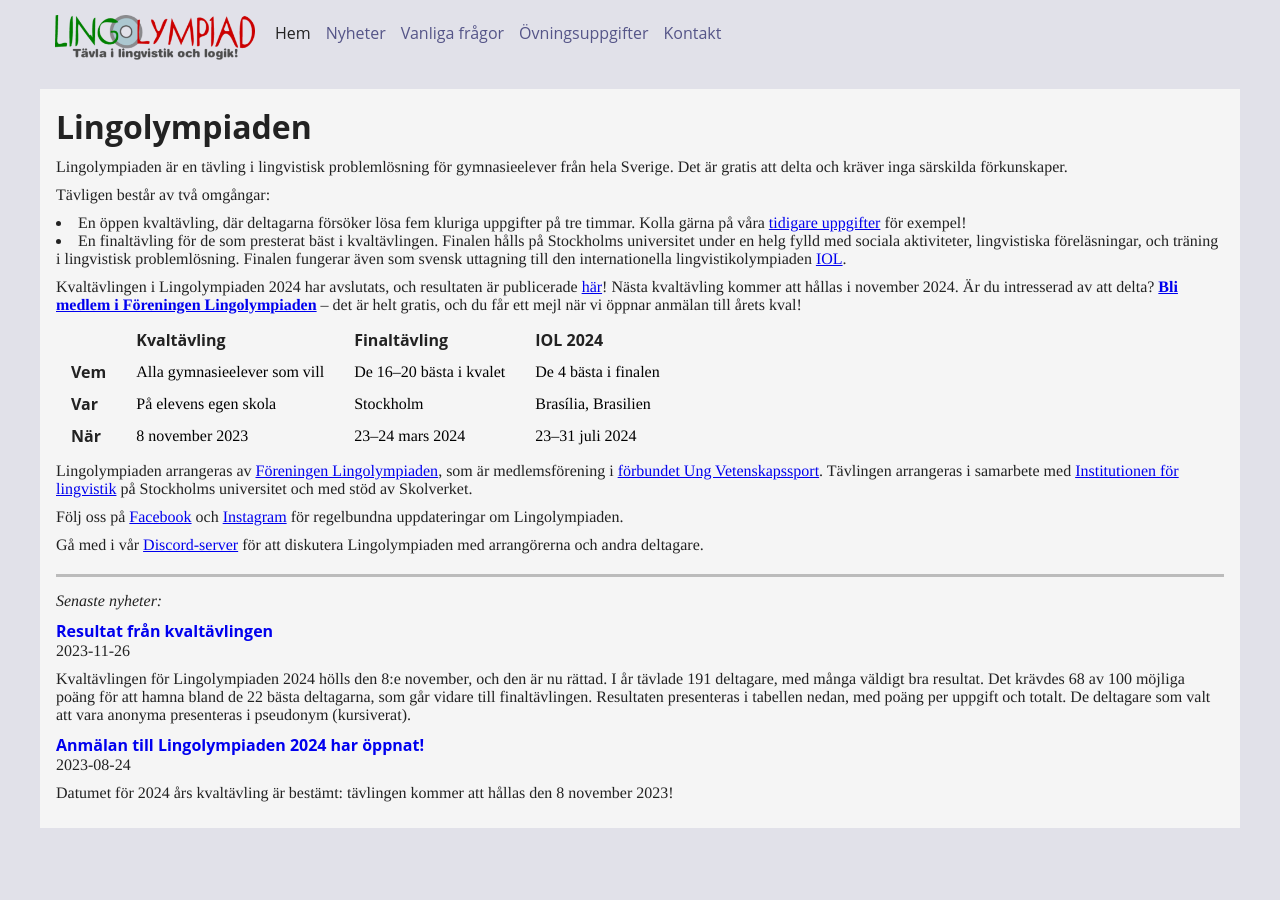
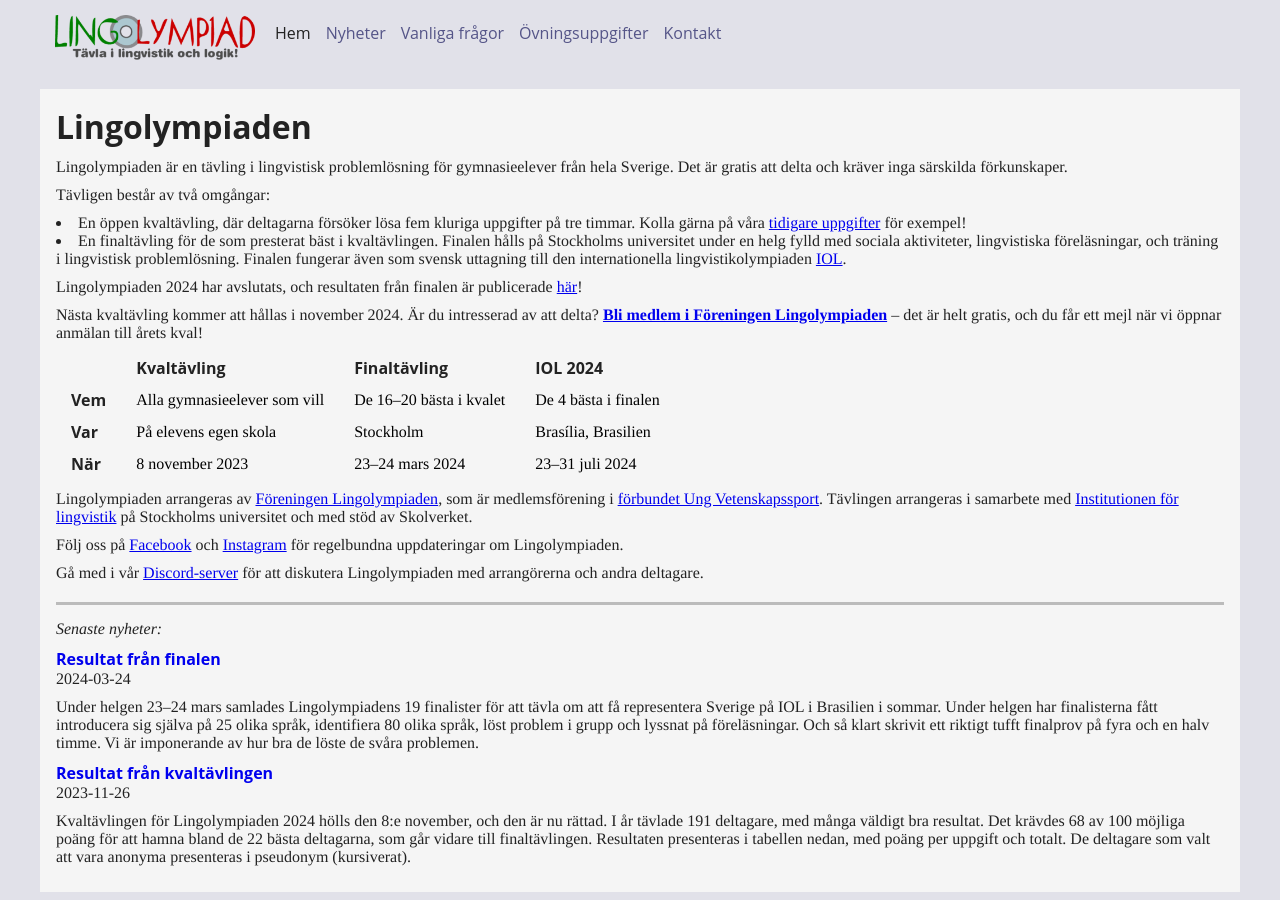
Before and after one commit to lingolympiad/lingolympiad.github.io, a Jekyll site: the page built from index.md, in a window 1280 px wide. Built offline with Jekyll 4.4.1, drawn with Linux system fonts in a browser that asks for light colours.

Commit message:
Finalresultat

```diff
--- a/_data/uppgifter.yml
+++ b/_data/uppgifter.yml
@@ -1,6 +1,7 @@
 - year: 2024
   kval-uppg: '/pdf/kval-2024.pdf'
   kval-facit: '/pdf/kval-2024-facit.pdf'
+  final-uppg: '/pdf/final-2024.pdf'
 - year: 2023
   kval-uppg: '/pdf/kval-2023.pdf'
   kval-facit: '/pdf/kval-2023-facit.pdf'
--- /dev/null
+++ b/_posts/2024-03-24-final-resultat.md
@@ -0,0 +1,14 @@
+---
+layout: post
+title: "Resultat från finalen"
+---
+
+Under helgen 23–24 mars samlades Lingolympiadens 19 finalister för att tävla om att få representera Sverige på IOL i Brasilien i sommar. Under helgen har finalisterna fått introducera sig själva på 25 olika språk, identifiera 80 olika språk, löst problem i grupp och lyssnat på föreläsningar. Och så klart skrivit ett riktigt tufft finalprov på fyra och en halv timme. Vi är imponerande av hur bra de löste de svåra problemen.
+
+Den som lyckades allra bäst i finalen och därmed vann Lingolympiaden 2024 är **Elvin Runeson** från Katedralskolan i Uppsala.
+
+Följande finalister har kvalificerat sig till IOL 2024:
+- Adam Ahlberg, Berzeliusskolan
+- Elisabet Xie, Kungsholmens gymnasium
+- Elvin Runeson, Katedralskolan
+- Jacob Strömgård, Norra Reals gymnasium
--- a/index.md
+++ b/index.md
@@ -9,7 +9,8 @@
 * En öppen kvaltävling, där deltagarna försöker lösa fem kluriga uppgifter på tre timmar. Kolla gärna på våra [tidigare uppgifter](ovning) för exempel!
 * En finaltävling för de som presterat bäst i kvaltävlingen. Finalen hålls på Stockholms universitet under en helg fylld med sociala aktiviteter, lingvistiska föreläsningar, och träning i lingvistisk problemlösning. Finalen fungerar även som svensk uttagning till den internationella lingvistikolympiaden [IOL](https://ioling.org).
 
-Kvaltävlingen i Lingolympiaden 2024 har avslutats, och resultaten är publicerade [här](2023/11/26/kval-resultat)!
+Lingolympiaden 2024 har avslutats, och resultaten från finalen är publicerade [här](2024/03/24/final-resultat)!
+
 Nästa kvaltävling kommer att hållas i november 2024. Är du intresserad av att delta? [**Bli medlem i Föreningen Lingolympiaden**](https://ebas.ungvetenskapssport.se/blimedlem/lingolympiaden) -- det är helt gratis, och du får ett mejl när vi öppnar anmälan till årets kval!
 
 <div class="hscroll">
```
Also changed, not shown: ovning.md (+1 -1 lines), 1 other file.
